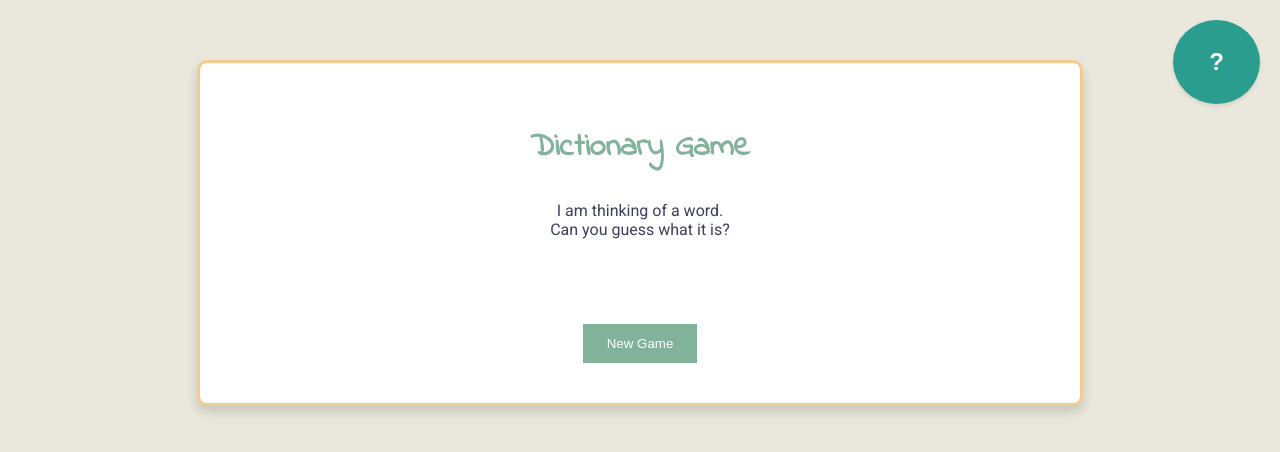
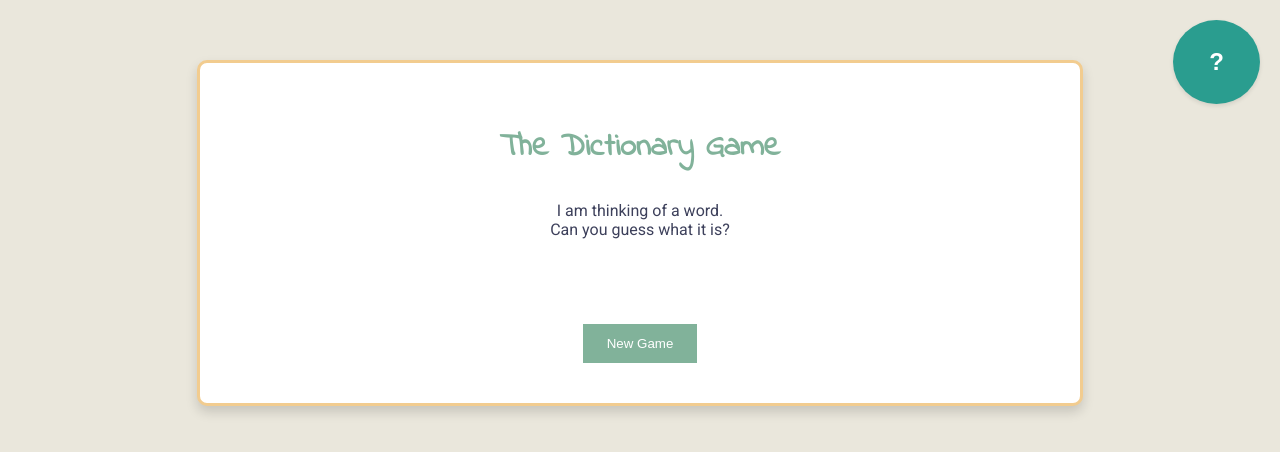
Before and after one commit to mamcisaac/the-dictionary-game, a plain HTML site: page index.html in a window 1280 px wide. Drawn offline with Linux system fonts and the light colour scheme.

Commit message:
dictionary game -> The dictionary game. It's cleaner.

```diff
--- a/index.html
+++ b/index.html
@@ -3,13 +3,13 @@
 <head>
     <meta charset="UTF-8">
     <meta name="viewport" content="width=device-width, initial-scale=1.0">
-    <title>Dictionary Game</title>
+    <title>The Dictionary Game</title>
     <link rel="stylesheet" href="style.css">
 </head>
 <body>
     <div class="container">
         <header>
-            <h1>Dictionary Game</h1>
+            <h1>The Dictionary Game</h1>
         </header>
         <main>
             <div id="clue-container">
```
